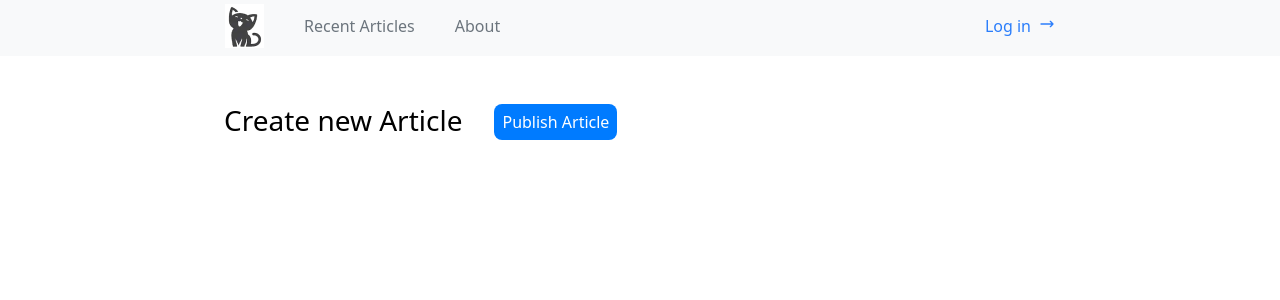
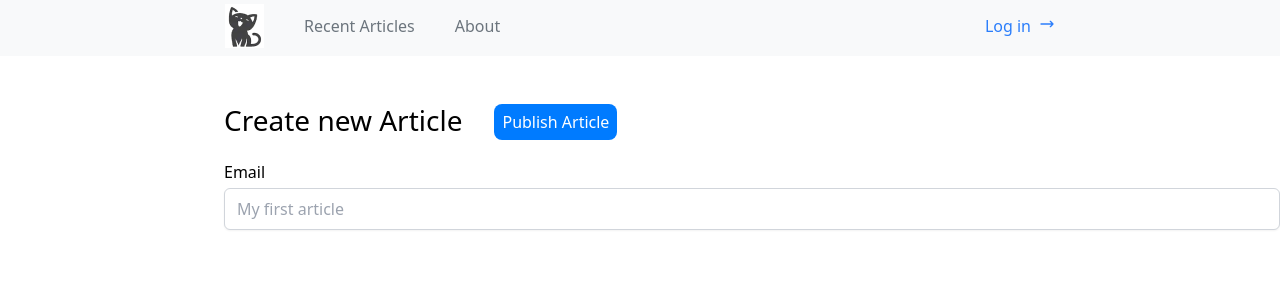
Before and after one commit to warriork/blog, a Next.js app: page /create-new-article in a window 1280 px wide. Shown: the top 300 px of the page. Built offline with nearby package versions, Linux system fonts and the light colour scheme.

Commit message:
feat: create new article page

```diff
--- a/src/app/create-new-article/page.tsx
+++ b/src/app/create-new-article/page.tsx
@@ -1,8 +1,10 @@
-import React from "react";
+import React, { useState } from "react";
 
 const createNewArticlePage = () => {
+  const [title, setTitle] = useState("");
   return (
-    <div className='mt-12 ml-56 flex flex-row justify-start'>
+    <form  className='pl-56 pt-12'>
+      <div className='flex flex-row justify-start'>
         <h1 className="text-[28px] leading-[32px] mb-6">Create new Article</h1>
         <button
           type="submit"
@@ -11,6 +13,22 @@ const createNewArticlePage = () => {
           Publish Article
         </button>
       </div>
+      <div className="mb-4">
+        <label htmlFor="title" className="block text-[16px]">
+          Email
+        </label>
+        <input
+          type="text"
+          id="title"
+          name="title"
+          className="mt-1 block w-full px-3 py-2 border border-gray-300 rounded-md shadow-sm focus:outline-none focus:ring-blue-500 focus:border-blue-500"
+          placeholder="My first article"
+          value={title}
+          onChange={(e) => setTitle(e.target.value)}
+        />
+      </div>
+
+    </form>
   )
 }
 export default createNewArticlePage;
```
Lines whose indentation alone changed are shown as unchanged.
